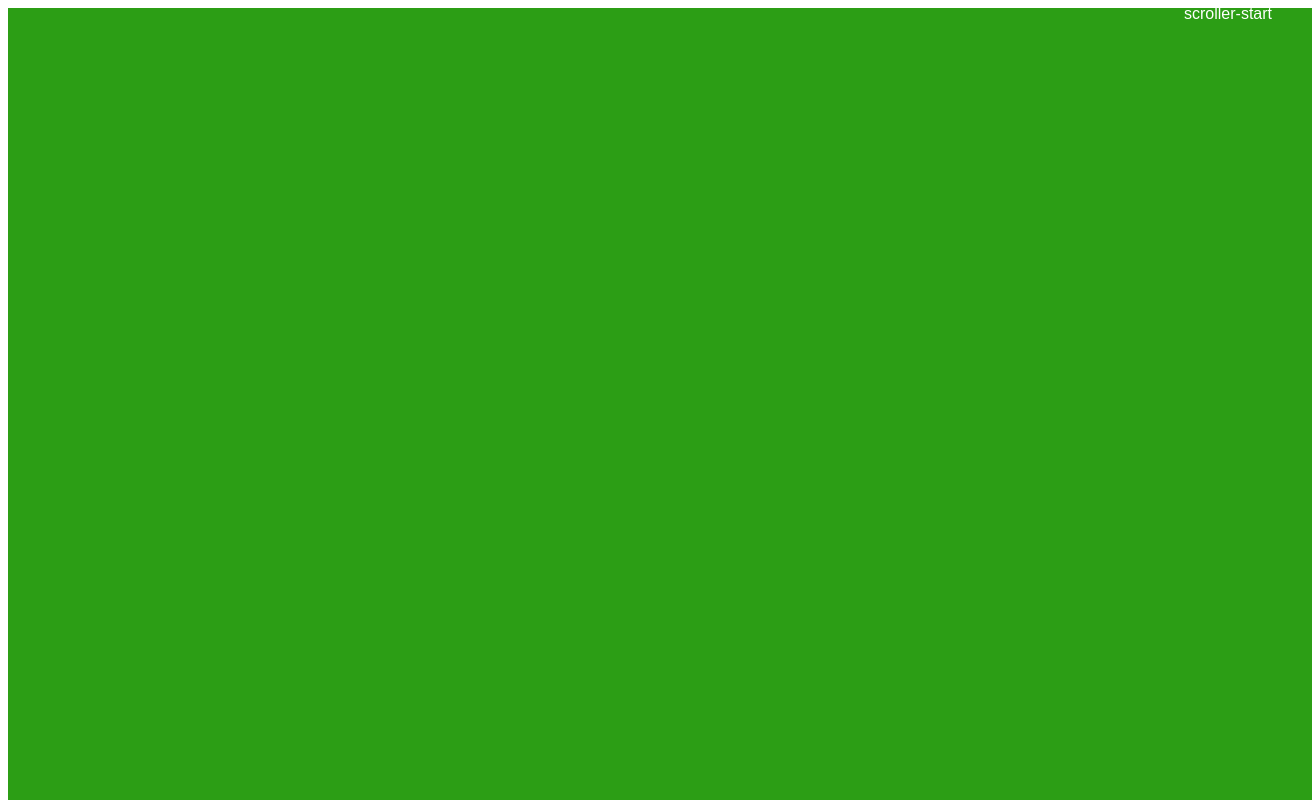
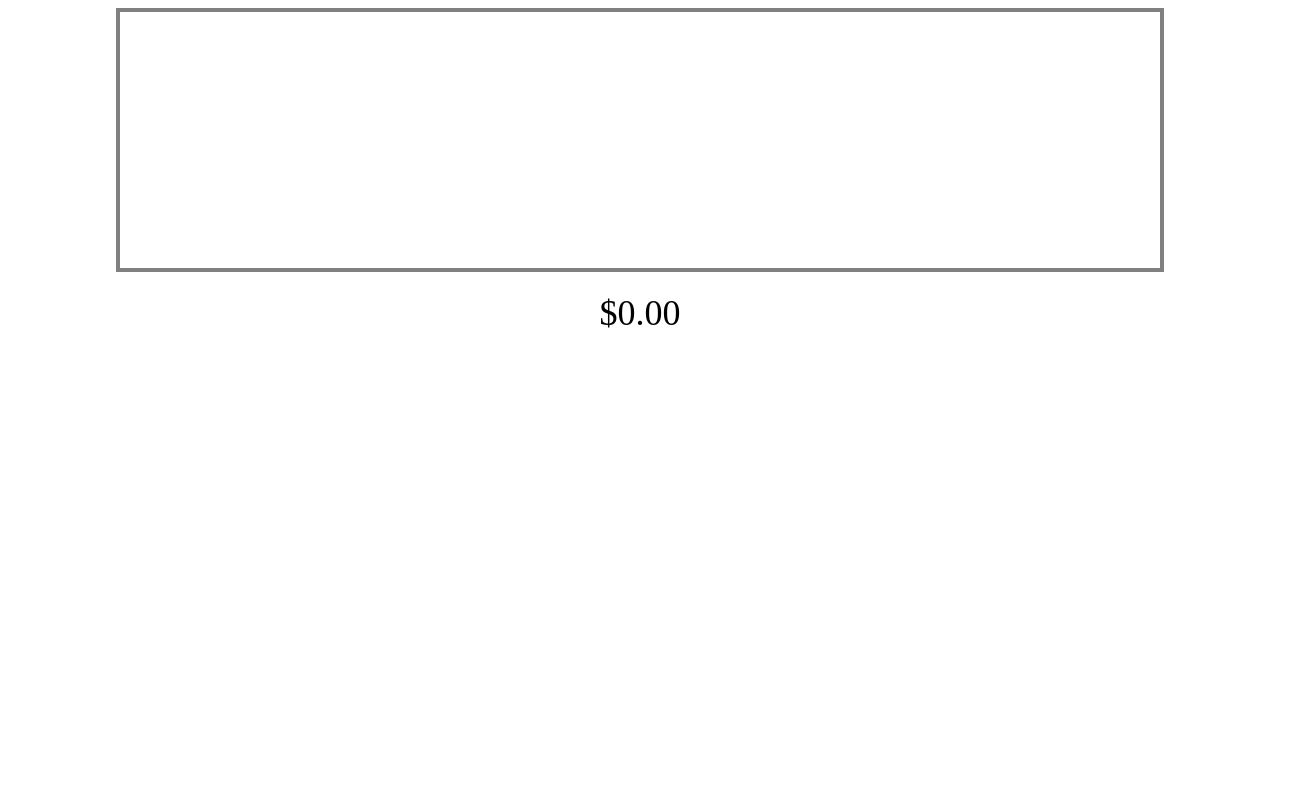
Before and after one commit to AlexsandrKotobus/animate-gsap, a React (Create React App) app: page / in a window 1280 px wide. Shown: the top 800 px of the page, 1312 px wide, since content can reach past the window. Built offline with nearby package versions, Linux system fonts and the light colour scheme.

Commit message:
123 horizontal scroll

```diff
--- a/src/App.jsx
+++ b/src/App.jsx
@@ -2,15 +2,16 @@ import React  from 'react';
 // import './App.css';
 // import ScrTrigger from './components/ScrollTrigger/ScrTrigger';
 // import Scr from './components/Scr/Scr';
-import ScrTrigger from './components/ScrollTrigger/ScrTrigger';
-
+// import ScrTrigger from './components/ScrollTrigger/ScrTrigger';
+import Scr123 from './components/Scr123/Scr123';
 
 function App() {
 
   return (
     // <SimplAnimate/>
     // <Scr/>
-    <ScrTrigger/>
+    // <ScrTrigger/>
+    <Scr123/>
 
 
   );
--- a/src/components/Scr123/Scr123.css
+++ b/src/components/Scr123/Scr123.css
@@ -1,49 +1,23 @@
-
-  html, body {
-      font-family: 'Helvetica Neue', Helvetica, Arial, sans-serif;
-      font-size: 16px;
-      line-height: 1.3;
-      font-weight: 400;
-      letter-spacing: -.02em;
-      color: #111;
-
-    box-sizing: border-box;
-    -webkit-font-smoothing: antialiased;
-    -moz-osx-font-smoothing: grayscale;
-    text-rendering: optimizeLegibility;
-
-    *, *:before, *:after {
-      box-sizing: border-box;
-      }
+body {
+    text-align: center;
+    min-height: 400vh;
+  }
+  .bar {
+    width: 80vw;
+    height: 30vh;
+    border: 4px solid gray;
+    margin: auto;
+    padding: 8px;
+    display: flex;
+    align-items: stretch;
+    gap: 8px;
+  }
+  .amount {
+    margin: 20px;
+    font-size: 36px;
   }
 
-  body {
-      margin: 0;
-      padding: 0;
-      height: 100vh;
-      overflow-y: auto;
+  .box {
+    background-color: #c0a711;
+    flex-grow: 1;
   }
-
-  main {
-          position: relative;
-      height: 100vh;
-      overflow: hidden;
-  }
-
-  section {
-      position: absolute;
-      height: 100vh;
-      width: 100%;
-      top: 0;
-      left: 0;
-      padding: 1rem;
-
-      &:not(:first-child) {
-          top: 100%;
-      }
-  }
-
-  h1, h2 {
-      font-size: 18vw;
-      line-height: .8;
-  }
--- a/src/components/Scr123/Scr123.jsx
+++ b/src/components/Scr123/Scr123.jsx
@@ -1,11 +1,70 @@
 import React from 'react';
+import gsap from 'gsap';
+import { useGSAP } from "@gsap/react";
+
+import {ScrollTrigger}  from 'gsap/ScrollTrigger';
+
+import './Scr123.css';
+
+
 
 const Scr123 = () => {
+    gsap.registerPlugin(ScrollTrigger);
+    useGSAP(() => {
+        let tl = gsap.timeline({
+            scrollTrigger: {
+              trigger: ".container",
+              start: "top 8px",
+              end: "+=800", // pin for 800 pixels worth of scroll
+              scrub: true,
+              pin: true
+            }
+          });
 
+          tl.from(".box", {
+            visibility: "hidden",
+            duration: 0.01, // just a tiny amount of duration so it's like a toggle since visibility isn't really animatable.
+            stagger: 0.5 // stagger the starting time of each subsequent reveal
+          });
+
+          // create a proxy object so we can tween the numeric value and plug it into the amount element's innerText using an onUpdate()
+          let amountProxy = {value: 0},
+              amountEl = document.querySelector(".amount");
+          tl.to(amountProxy, {
+            value: 800,
+            onUpdate: () => amountEl.innerText = "$" + formatNumber(amountProxy.value, 2),
+            duration: tl.duration(), // just match however long the entire timeline is at this point (it's only populated with the visibility toggles, so it'll stretch to fit those exactly)
+            ease: "none"
+          }, 0) // <- position parameter places it at the very start of the timeline, so it overlaps with the toggling visibility stuff.
+
+
+          // a helper function for formatting a number - it adds commas and forces a certain number of decimal places.
+          function formatNumber(value, decimals) {
+            let s = (+value).toLocaleString('en-US').split(".");
+            return decimals ? s[0] + "." + ((s[1] || "") + "00000000").substr(0, decimals) : s[0];
+          }
+
+    }, [])
+
+
+    //
     return (
-        <div>
+        <div className="container">
+            <div className='bar'>
+            <div className="box"></div>
+            <div className="box"></div>
+            <div className="box"></div>
+            <div className="box"></div>
+            <div className="box"></div>
+            <div className="box"></div>
+            <div className="box"></div>
+            <div className="box"></div>
+            <div className="box"></div>
+        </div>
+        <div class="amount">$0.00</div>
 
         </div>
+
     );
 }
 
```
